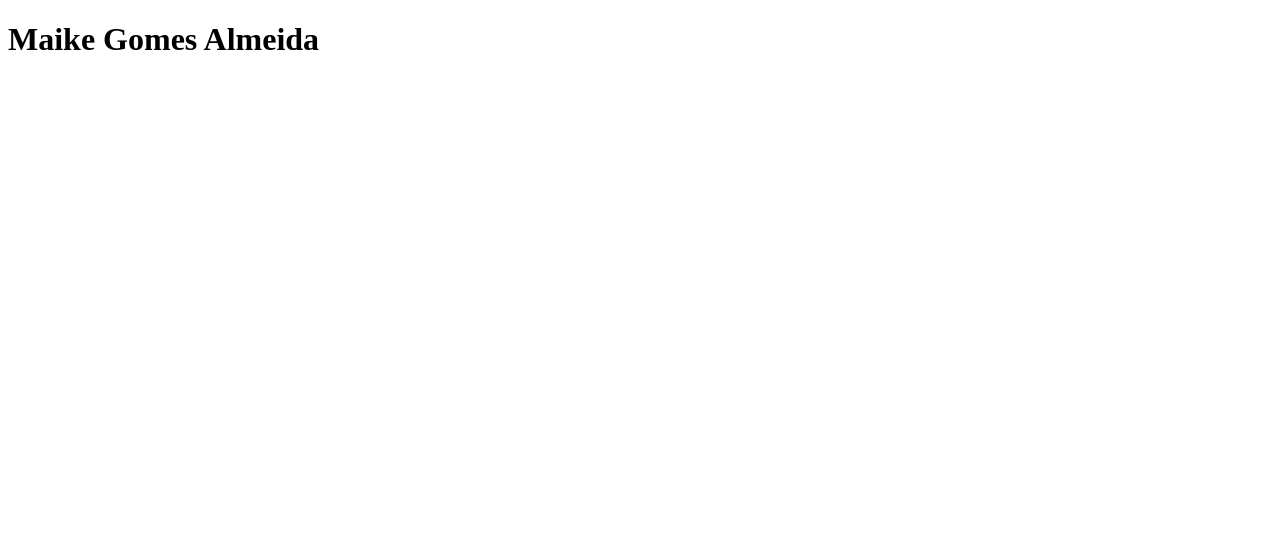
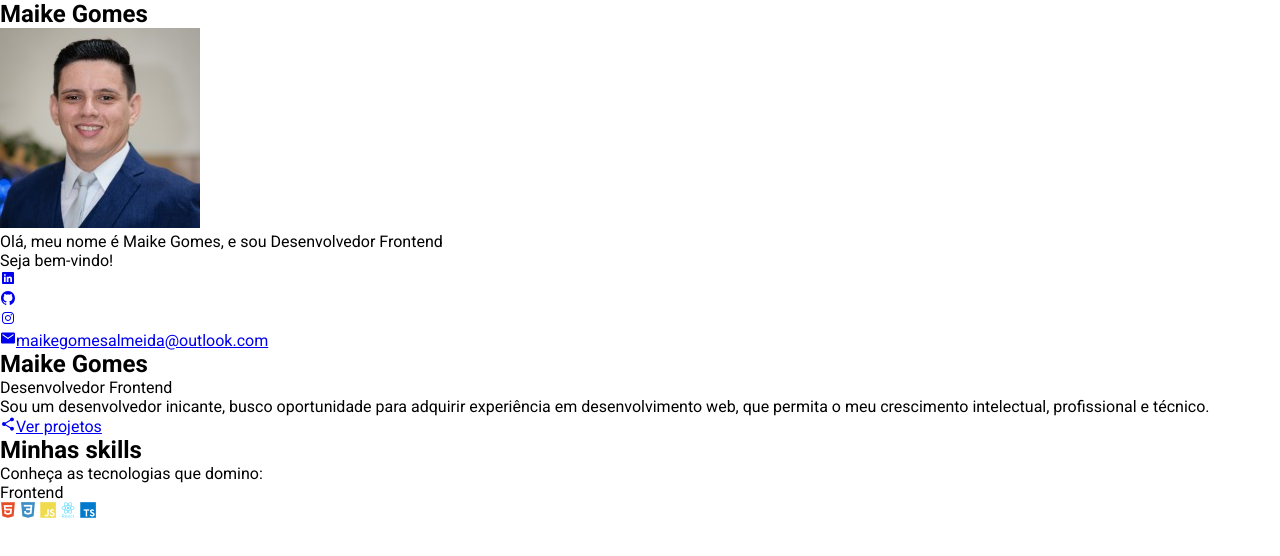
Before and after one commit to maike-k/maike-k.github.io, a plain HTML site: page index.html in a window 1280 px wide. Drawn offline with nearby package versions, Linux system fonts and the light colour scheme.

Commit message:
HTML finalizado

```diff
--- /dev/null
+++ b/css/style.css
@@ -0,0 +1,6 @@
+* {
+  margin: 0;
+  padding: 0;
+  box-sizing: border-box;
+  font-family: 'Roboto', sans-serif;
+}
--- a/index.html
+++ b/index.html
@@ -1,12 +1,92 @@
 <!DOCTYPE html>
 <html lang="en">
   <head>
+    <link rel="preconnect" href="https://fonts.googleapis.com" />
+    <link rel="preconnect" href="https://fonts.gstatic.com" crossorigin />
     <meta charset="UTF-8" />
     <meta http-equiv="X-UA-Compatible" content="IE=edge" />
     <meta name="viewport" content="width=device-width, initial-scale=1.0" />
-    <title>Document</title>
+
+    <!-- Google Fonts -->
+    <link
+      href="https://fonts.googleapis.com/css2?family=Roboto:wght@300;400;700&display=swap"
+      rel="stylesheet"
+    />
+
+    <!-- DEv Icon Fonts -->
+    <link
+      rel="stylesheet"
+      href="https://cdn.jsdelivr.net/gh/devicons/devicon@v2.15.1/devicon.min.css"
+    />
+
+    <!-- Style -->
+    <link rel="stylesheet" href="css/style.css" />
+    <title>Portfólio Maike Gomes</title>
   </head>
   <body>
-    <h1>Maike Gomes Almeida</h1>
+    <main id="container">
+      <aside id="bio-container">
+        <h2>Maike Gomes</h2>
+        <img src="img/maike.png" alt="Maike Gomes" />
+        <p>
+          Olá, meu nome é Maike Gomes, e sou
+          <span class="highlight">Desenvolvedor Frontend</span>
+        </p>
+        <p id="welcome-text">Seja bem-vindo!</p>
+        <ul id="social-container">
+          <li>
+            <a href="https://www.linkedin.com/in/maikegomes/" target="_blank">
+              <ion-icon name="logo-linkedin"></ion-icon>
+            </a>
+          </li>
+          <li>
+            <a href="https://www.github.com/maike-k" target="_blank">
+              <ion-icon name="logo-github"></ion-icon>
+            </a>
+          </li>
+          <li>
+            <a href="https://www.instagram.com/maikegomess/" target="_blank">
+              <ion-icon name="logo-instagram"></ion-icon>
+            </a>
+          </li>
+        </ul>
+
+        <div id="email-container">
+          <a href="mailto:maikegomesalmeida.com" target="_blank">
+            <ion-icon name="mail"></ion-icon>maikegomesalmeida@outlook.com</a
+          >
+        </div>
+      </aside>
+      <section id="about-container">
+        <h1 id="name">Maike Gomes</h1>
+        <p id="title"><span class="highlight">Desenvolvedor Frontend</span></p>
+        <p class="description">
+          Sou um desenvolvedor inicante, busco oportunidade para adquirir
+          experiência em desenvolvimento web, que permita o meu crescimento
+          intelectual, profissional e técnico.
+        </p>
+        <a
+          href="https://www.github.com/maike-k"
+          target="_blank"
+          id="btn-projects"
+          ><ion-icon name="share"></ion-icon><span>Ver projetos</span></a
+        >
+        <h2 id="skills-section-title">Minhas skills</h2>
+        <p class="description">Conheça as tecnologias que domino:</p>
+        <div class="skills-container">
+          <div class="skills-box">
+            <p class="skills-title">Frontend</p>
+            <i class="devicon-html5-plain colored"></i>
+            <i class="devicon-css3-plain colored"></i>
+            <i class="devicon-javascript-plain colored"></i>
+            <i class="devicon-react-original-wordmark colored"></i>
+            <i class="devicon-typescript-plain colored"></i>
+          </div>
+        </div>
+      </section>
+    </main>
+
+    <!-- Ion Icons -->
+    <script src="https://unpkg.com/ionicons@4.5.10-0/dist/ionicons.js"></script>
   </body>
 </html>
```
Also changed, not shown: img/maike.png (added).
